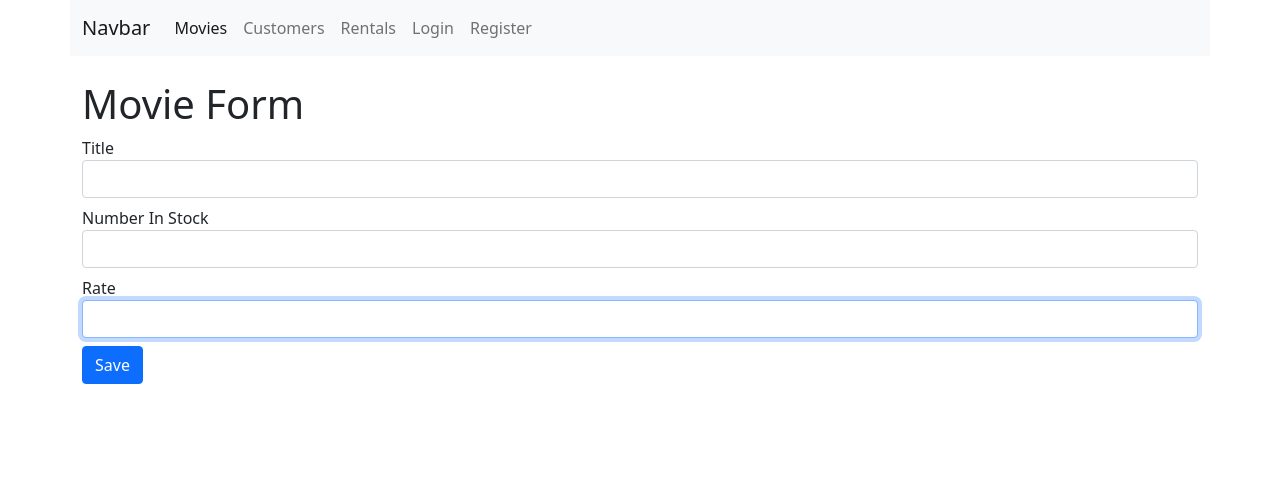
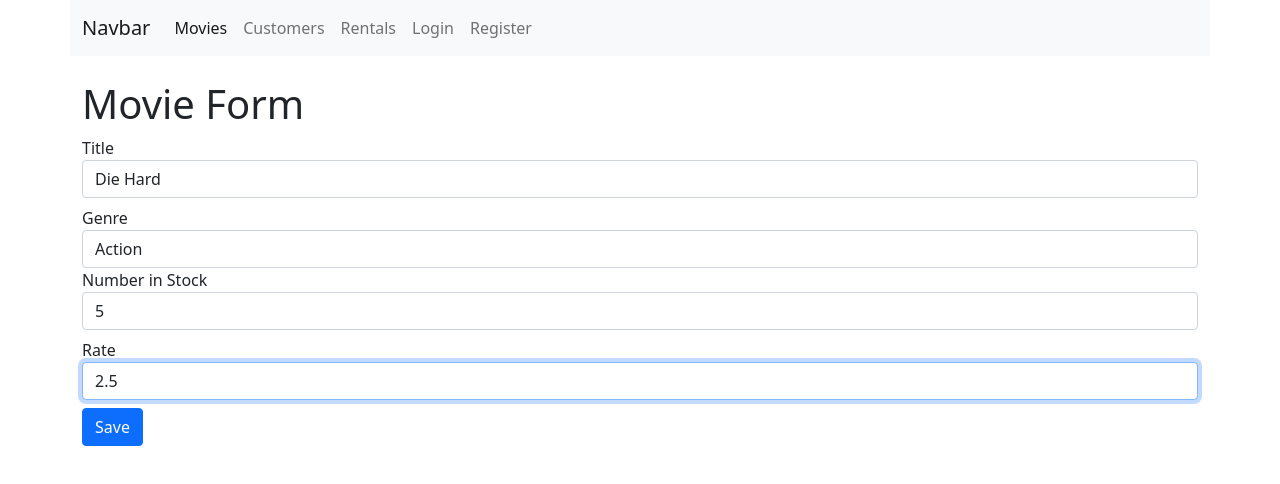
Before and after one commit to Daniyal-Shah/vidly-react, a React (Create React App) app: page /movies/5b21ca3eeb7f6fbccd471816 in a window 1280 px wide. Shown: the top 484 px of the page. Built offline with nearby package versions, Linux system fonts and the light colour scheme.

Commit message:
MoviesForm component completed

```diff
--- a/src/App.js
+++ b/src/App.js
@@ -8,7 +8,6 @@ import NotFound from './components/notFound';
 import MoviesForm from './components/moviesForm';
 import LoginForm from './components/loginForm';
 import RegisterForm from './components/registerForm';
-import MovieForm from './components/movieForm';
 
 function App() {
   return (
@@ -19,7 +18,7 @@ function App() {
         <Routes>
           <Route path="/" element={<Navigate replace to="/movies" />}  />
           <Route path="/movies" element={<Movies/>} />
-          <Route path="/movies/:id" element={<MovieForm/>} />
+          <Route path="/movies/:id" element={<MoviesForm/>} />
           <Route path="/customers" element={<Customers/>} />
           <Route path="/rentals" element={<Rentals/>} />
           <Route path="/login" element={<LoginForm/>} />
--- a/src/components/common/form.jsx
+++ b/src/components/common/form.jsx
@@ -48,7 +48,11 @@ class Form extends React.Component {
   };
 
   renderButton = (label) => {
-    return <button className="btn btn-primary">{label}</button>;
+    return (
+      <button disabled={this.validate()} className="btn btn-primary">
+        {label}
+      </button>
+    );
   };
 
   renderInput = (name, label, type = "text") => {
@@ -65,17 +69,20 @@ class Form extends React.Component {
       />
     );
   };
-  renderSelect = (name, label, options) => {
+  renderSelect(name, label, options) {
     const { data, errors } = this.state;
+
+    return (
       <Select
         name={name}
         value={data[name]}
+        label={label}
         options={options}
-      label={label}
         onChange={this.handleChange}
         error={errors[name]}
-    />;
-  };
+      />
+    );
+  }
 }
 
 export default Form;
--- a/src/components/common/listGroup.jsx
+++ b/src/components/common/listGroup.jsx
@@ -1,4 +1,4 @@
-import React, { Component } from "react";
+import React from "react";
 
 const ListGroup = (props) => {
   const { items, onItemSelect, textProperty, valueProperty, selectedItem } =
@@ -9,7 +9,7 @@ const ListGroup = (props) => {
       {items.map((item) => (
         <li
           className={
-            item == selectedItem
+            item === selectedItem
               ? "list-group-item list-group-item-action active"
               : "list-group-item list-group-item-action"
           }
--- a/src/components/common/navBar.jsx
+++ b/src/components/common/navBar.jsx
@@ -1,5 +1,5 @@
-import React, { Component } from "react";
-import { NavLink, Outlet } from "react-router-dom";
+import React from "react";
+import { NavLink } from "react-router-dom";
 
 const NavBar = (params) => {
   return (
--- a/src/components/common/select.jsx
+++ b/src/components/common/select.jsx
@@ -1,7 +1,6 @@
 import React from "react";
-import { useParams } from "react-router";
 
-const Select = ({ name, options, label, error, ...rest }) => {
+const Select = ({ name, label, options, error, ...rest }) => {
   return (
     <div className="form-group">
       <label htmlFor={name}>{label}</label>
--- a/src/components/movieForm.jsx
+++ b/src/components/movieForm.jsx
@@ -3,7 +3,6 @@ import Joi from "joi-browser";
 import Form from "./common/form";
 import { getMovie, saveMovie } from "../services/fakeMovieService";
 import { getGenres } from "../services/fakeGenreService";
-import { Navigate } from "react-router-dom";
 
 class MovieForm extends Form {
   state = {
@@ -13,7 +12,7 @@ class MovieForm extends Form {
       numberInStock: "",
       dailyRentalRate: "",
     },
-    genres: [],
+    genres: getGenres(),
     errors: {},
   };
 
@@ -43,24 +42,18 @@ class MovieForm extends Form {
     if (movieId === "new") return;
 
     const movie = getMovie(movieId);
+
     if (!movie) {
-      Navigate("/not-found");
+      console.log("Movie not found");
+      // Navigate("/not-found");
     }
 
     this.setState({ data: this.mapToViewModel(movie) });
   };
 
   componentDidMount() {
-    // console.log(`before update state `);
-    // console.log(this.state);
-
-    this.populateGenres();
-
-    console.log(`after update state `);
-    console.log(this.state);
-
-    // this.populateMovie(this.props.paramId);
-    // console.log(` param in MovieForm ${this.props.paramId}`);
+    // this.populateGenres();
+    this.populateMovie(this.props.paramId);
   }
 
   mapToViewModel(movie) {
@@ -73,22 +66,23 @@ class MovieForm extends Form {
     };
   }
 
-  onSubmit = () => {
+  doSubmit = () => {
     console.log("added");
     saveMovie(this.state.data);
-    Navigate("/movies");
+    // Navigate("/movies");
   };
 
   render() {
     return (
       <div>
         <h1>Movie Form</h1>
-        <form onSubmit={this.handleSubmit}></form>
-        {this.renderInput("title", "Title")}
-        {this.renderSelect("genreId", "Genre", this.state.genres)}
-        {this.renderInput("numberInStock", "Number In Stock", "number")}
-        {this.renderInput("dailyRentalRate", "Rate")}
-        {this.renderButton("Save")}
+        <form onSubmit={this.handleSubmit}>
+          {this.renderInput("title", "Title")}
+          {this.renderSelect("genreId", "Genre", this.state.genres)}
+          {this.renderInput("numberInStock", "Number in Stock", "number")}
+          {this.renderInput("dailyRentalRate", "Rate")}
+          {this.renderButton("Save")}
+        </form>
       </div>
     );
   }
--- a/src/components/movies.jsx
+++ b/src/components/movies.jsx
@@ -6,7 +6,7 @@ import ListGroup from "./common/listGroup";
 import { getGenres } from "../services/fakeGenreService";
 import MoviesTable from "./moviesTable";
 import _ from "lodash";
-import { NavLink, Outlet } from "react-router-dom";
+import { NavLink } from "react-router-dom";
 
 class Movies extends Component {
   state = {
@@ -89,7 +89,6 @@ class Movies extends Component {
                 New movie
               </NavLink>
 
-              {/* <Outlet /> */}
               <p>Showing {totalCount} movies in the database.</p>
               <MoviesTable
                 movies={movies}
--- a/src/components/moviesForm.jsx
+++ b/src/components/moviesForm.jsx
@@ -1,10 +1,9 @@
 import { useParams } from "react-router";
-import { getGenres } from "../services/fakeGenreService";
 import MovieForm from "./movieForm";
 
 const MoviesForm = () => {
   const { id } = useParams();
-  const genres = getGenres();
+
   return <MovieForm paramId={id} />;
 };
 
--- a/src/components/moviesTable.jsx
+++ b/src/components/moviesTable.jsx
@@ -37,7 +37,7 @@ class MoviesTable extends Component {
   ];
 
   render() {
-    const { movies, onLike, onDelete, sortColumn, onSort } = this.props;
+    const { movies, sortColumn, onSort } = this.props;
     return (
       <Table
         columns={this.columns}
--- a/src/services/fakeMovieService.js
+++ b/src/services/fakeMovieService.js
@@ -88,6 +88,8 @@ export function saveMovie(movie) {
     movies.push(movieInDb);
   }
 
+  console.log("updated movies");
+  console.log(movies);
   return movieInDb;
 }
 
```
Lines whose indentation alone changed are shown as unchanged.
